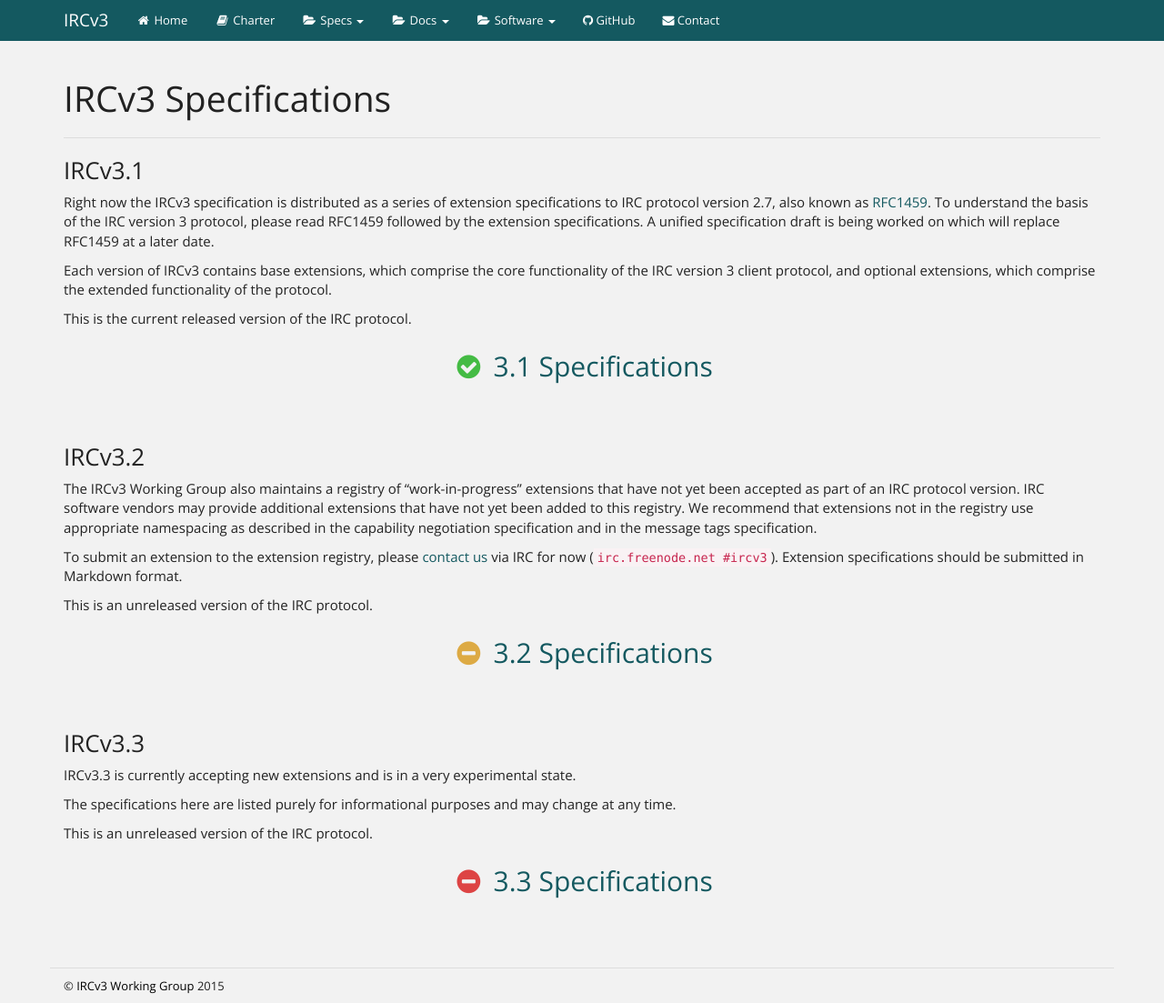
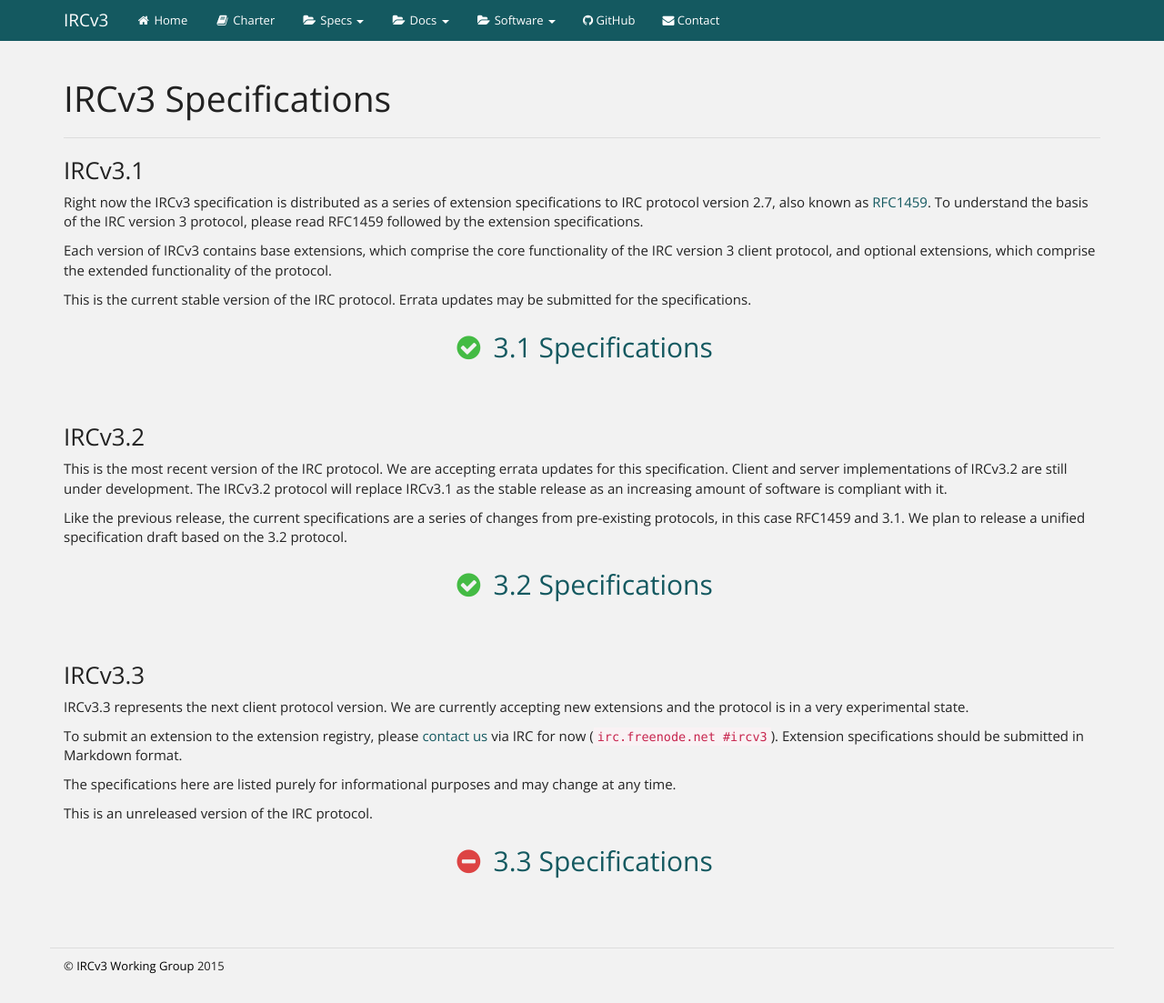
Before and after one commit to ircv3/ircv3.github.io, a Jekyll site: the page built from irc/index.md, in a window 1280 px wide. Shown: the whole page at 91% size. Built offline with Jekyll 4.4.1, drawn with Linux system fonts in a browser that asks for light colours; after the commit the page ends 1081 px from its top, so only the background shows below that.

```diff
--- a/_includes/menu.html
+++ b/_includes/menu.html
@@ -21,7 +21,7 @@
           <li><a href="#" class="dropdown-toggle" data-toggle="dropdown"><span class="fa fa-fw fa-folder-open"></span> Specs <b class="caret"></b></a>
             <ul class="dropdown-menu">
               <li><a href="{{ site.baseurl }}/irc/3.1.html"><span class="fa fa-fw fa-check-circle spec-light-go"></span> v3.1</a></li>
-              <li><a href="{{ site.baseurl }}/irc/3.2.html"><span class="fa fa-fw fa-minus-circle spec-light-holdup"></span> v3.2</a></li>
+              <li><a href="{{ site.baseurl }}/irc/3.2.html"><span class="fa fa-fw fa-check-circle spec-light-go"></span> v3.2</a></li>
               <li><a href="{{ site.baseurl }}/irc/3.3.html"><span class="fa fa-fw fa-minus-circle spec-light-stop"></span> v3.3</a></li>
             </ul>
           </li>
--- a/irc/index.md
+++ b/irc/index.md
@@ -4,29 +4,33 @@ title: IRCv3 Specifications
 ---
 
 ### IRCv3.1
-Right now the IRCv3 specification is distributed as a series of extension specifications to IRC protocol version 2.7, also known as [RFC1459](http://tools.ietf.org/html/rfc1459). To understand the basis of the IRC version 3 protocol, please read RFC1459 followed by the extension specifications. A unified specification draft is being worked on which will replace RFC1459 at a later date.
+
+Right now the IRCv3 specification is distributed as a series of extension specifications to IRC protocol version 2.7, also known as [RFC1459](http://tools.ietf.org/html/rfc1459). To understand the basis of the IRC version 3 protocol, please read RFC1459 followed by the extension specifications.
 
 Each version of IRCv3 contains base extensions, which comprise the core functionality of the IRC version 3 client protocol, and optional extensions, which comprise the extended functionality of the protocol.
 
-This is the current released version of the IRC protocol.
+This is the current stable version of the IRC protocol.  Errata updates may be submitted for the specifications.
 
 <a class="spec-link" href="{{ site.baseurl }}/irc/3.1.html"><span class="fa fa-fw fa-check-circle spec-go"></span> 3.1 Specifications</a>
 
 <br/>
 
 ### IRCv3.2
-The IRCv3 Working Group also maintains a registry of "work-in-progress" extensions that have not yet been accepted as part of an IRC protocol version. IRC software vendors may provide additional extensions that have not yet been added to this registry. We recommend that extensions not in the registry use appropriate namespacing as described in the capability negotiation specification and in the message tags specification.
 
-To submit an extension to the extension registry, please [contact us]({{ site.baseurl }}/contact.html) via IRC for now (`irc.freenode.net #ircv3`). Extension specifications should be submitted in Markdown format.
+This is the most recent version of the IRC protocol.  We are accepting errata updates for this specification.  Client and server implementations of IRCv3.2 are still under development.  The IRCv3.2 protocol will replace
+IRCv3.1 as the stable release as an increasing amount of software is compliant with it.
 
-This is an unreleased version of the IRC protocol.
+Like the previous release, the current specifications are a series of changes from pre-existing protocols, in this case RFC1459 and 3.1.  We plan to release a unified specification draft based on the 3.2 protocol.
 
-<a class="spec-link" href="{{ site.baseurl }}/irc/3.2.html"><span class="fa fa-fw fa-minus-circle spec-holdup"></span> 3.2 Specifications</a>
+<a class="spec-link" href="{{ site.baseurl }}/irc/3.2.html"><span class="fa fa-fw fa-check-circle spec-go"></span> 3.2 Specifications</a>
 
 <br/>
 
 ### IRCv3.3
-IRCv3.3 is currently accepting new extensions and is in a very experimental state.
+
+IRCv3.3 represents the next client protocol version.  We are currently accepting new extensions and the protocol is in a very experimental state.
+
+To submit an extension to the extension registry, please [contact us]({{ site.baseurl }}/contact.html) via IRC for now (`irc.freenode.net #ircv3`). Extension specifications should be submitted in Markdown format.
 
 The specifications here are listed purely for informational purposes and may change at any time.
 
```
Also changed, not shown: irc/3.2.md (+3 -3 lines).
